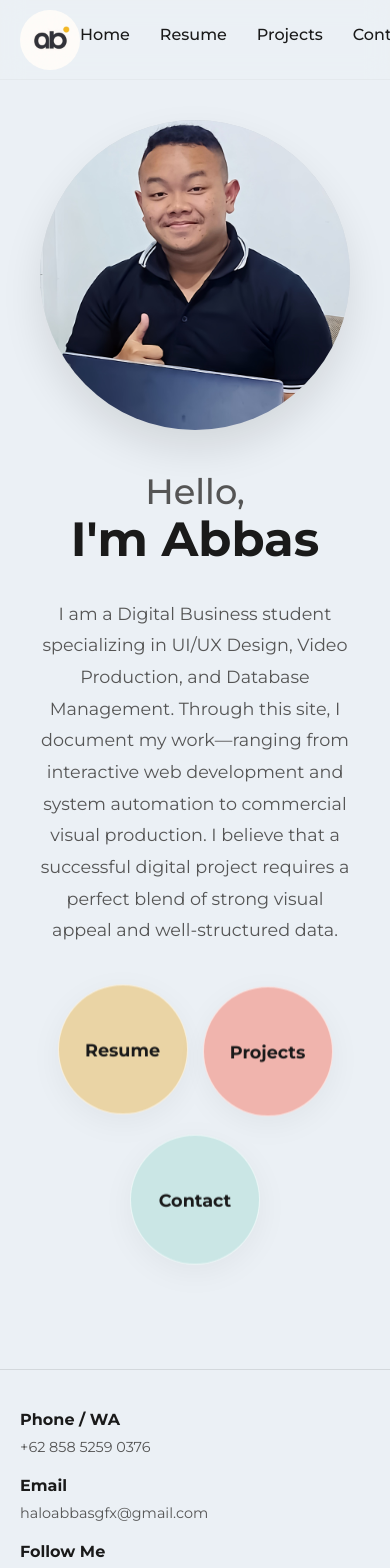
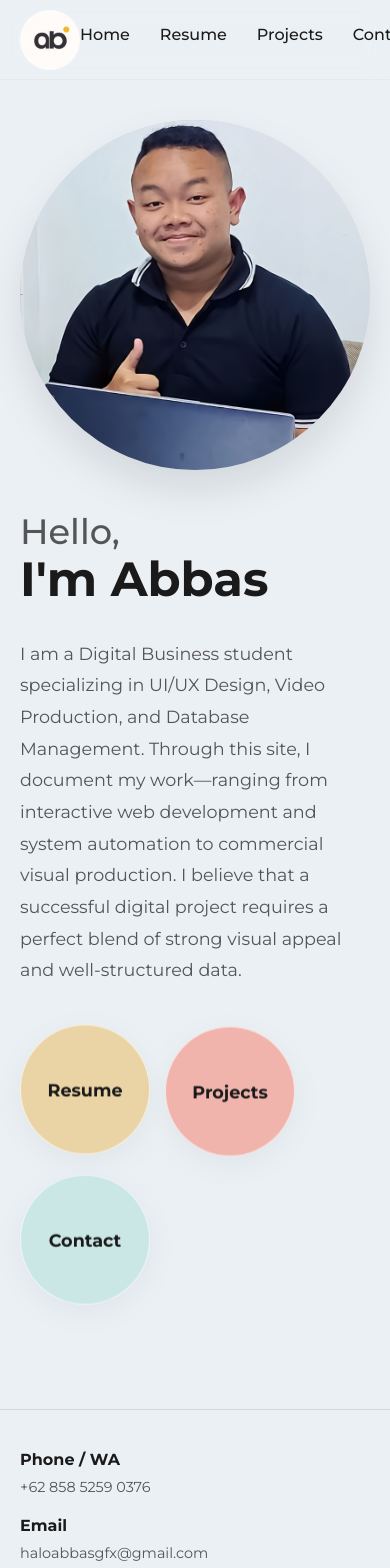
Before and after one commit to Bazzsnack/web-portofolio-abbas, a React (Vite) app: page / in a window 390 px wide. Shown: the top 1568 px of the page. Built offline with nearby package versions, Linux system fonts and the light colour scheme.

Commit message:
style: add 20px mobile padding and correct text alignments to left

```diff
--- a/src/pages/Home.css
+++ b/src/pages/Home.css
@@ -84,8 +84,9 @@
 @media (max-width: 992px) {
   .home-content {
     grid-template-columns: 1fr;
-    text-align: center;
+    text-align: left;
     gap: 40px;
+    padding: 0 20px;
   }
 
   .profile-image-mask {
@@ -94,16 +95,16 @@
     height: auto;
     aspect-ratio: 1 / 1 !important;
     border-radius: 50%;
+    margin: 0 auto;
   }
 
   .bio-text {
     max-width: 100%;
-    margin-left: auto;
-    margin-right: auto;
+    text-align: left;
   }
 
   .navigation-buttons {
-    justify-content: center;
+    justify-content: flex-start;
   }
 }
 
--- a/src/pages/Projects.css
+++ b/src/pages/Projects.css
@@ -108,6 +108,11 @@
 @media (max-width: 992px) {
   .content-wrapper {
     grid-template-columns: 1fr;
-    gap: 40px;
+    gap: 30px;
+    padding: 0 20px;
+  }
+
+  .sidebar p {
+    text-align: left;
   }
 }
```
